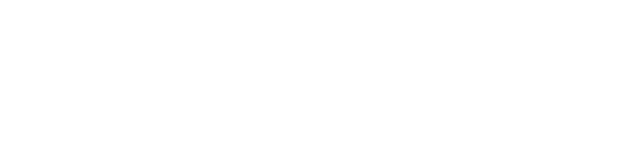
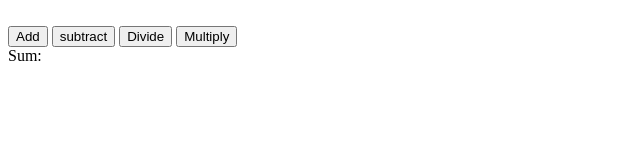
Before and after one commit to Aigamarygeorge/calculator, a plain HTML site: page index.html in a window 1280 px wide. Shown: the whole page, without its empty margins (0-640 px from the left). Drawn offline with Linux system fonts and the light colour scheme.

Commit message:
Update index.html

```diff
--- a/index.html
+++ b/index.html
@@ -3,10 +3,22 @@
   <head>
     <meta charset="UTF-8">
     <meta name="viewport" content="width=device-width, initial-scale=1.0">
-     <title>calculator</title>
-     <link rel="stylesheet" href="style.css">
+    <title>calculator</title>
+    <link rel="stylesheet" href="style.css">
   </head>
   <body>
+    <span id="num1-el"></span>
+    <span id="num2-el"></span>
+    <br>
+    <button onclick="add()">Add</button>
+    <button onclick="subtract()">subtract</button>
+    <button onclick="divide()">Divide</button>
+    <button onclick="multiply()">Multiply</button>
+    <br>
+    <span id="sum-el">Sum: </span>
+    <script src="index.js"></script>
+
+
 
   </body>
 </html>
```
